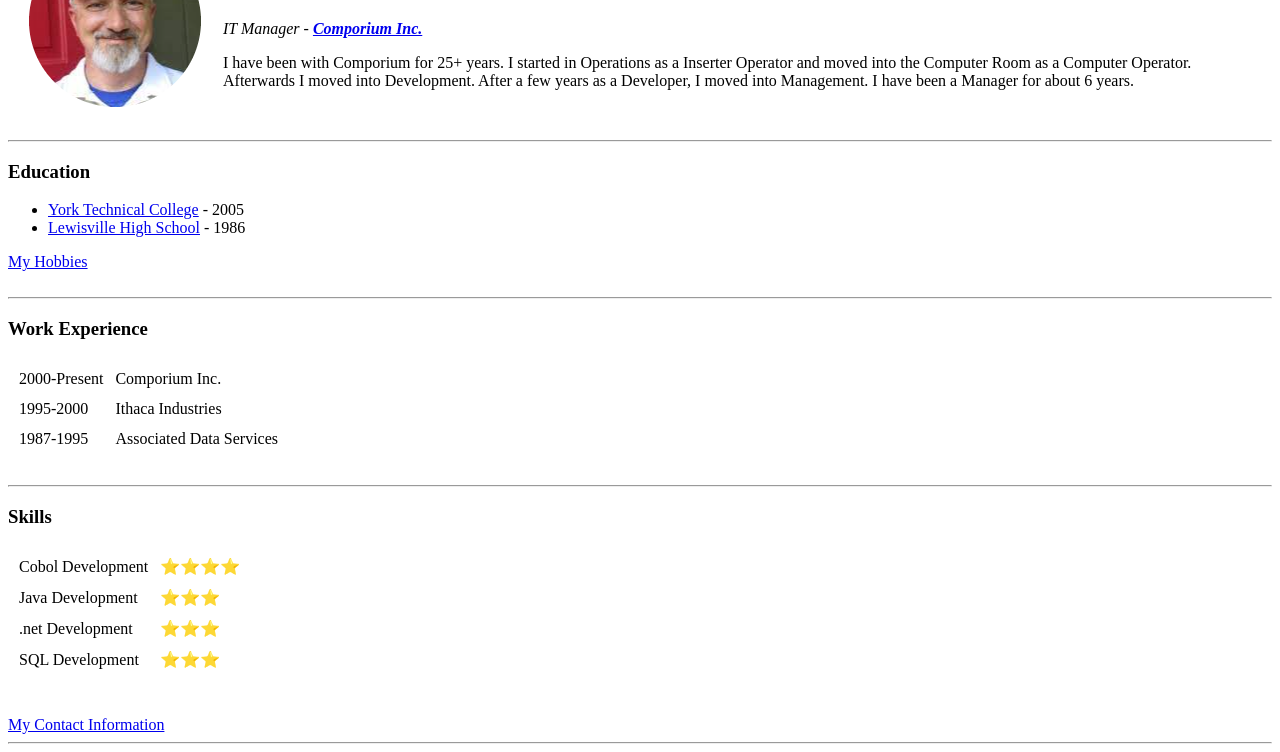
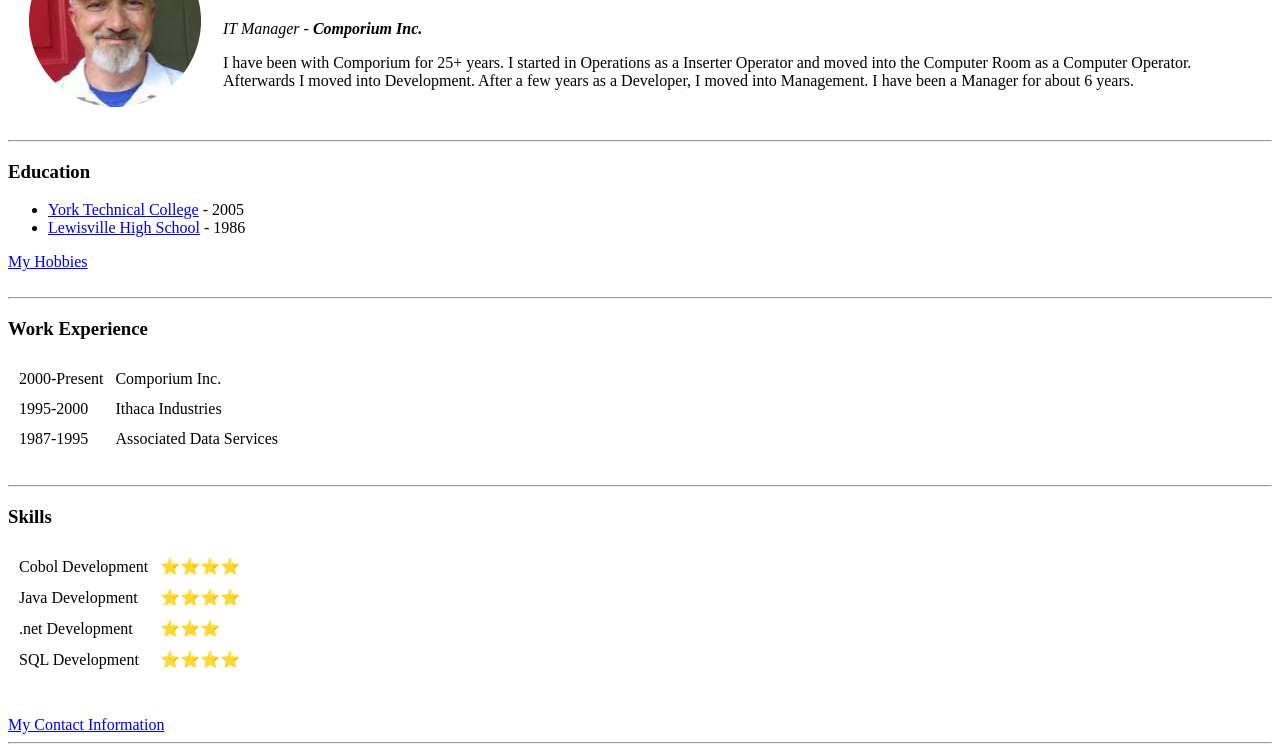
Before and after one commit to JoWesTaylor/wt, a plain HTML site: page index.html in a window 1280 px wide. Shown: the part 94-846 px from the top of the page. Drawn offline with Linux system fonts and the light colour scheme.

Commit message:
Update index.html

```diff
--- a/index.html
+++ b/index.html
@@ -4,6 +4,8 @@
 <head>
   <meta charset="utf-8">
   <title>Wes Personal Site</title>
+  <link rel="stylesheet" href="css/styles.css">
+
 </head>
 
 <body>
@@ -14,7 +16,7 @@
       </td>
       <td>
         <h1>John W Taylor</h1>
-        <p><em>IT Manager - <strong><a href="https://www.comporium.com">Comporium Inc.</a></strong></em></p>
+        <p><em>IT Manager - <strong>Comporium Inc.</strong></em></p>
         <p>I have been with Comporium for 25+ years. I started in Operations as a Inserter Operator and moved into the Computer
           Room as a Computer Operator. Afterwards I moved into Development. After a few years as a Developer, I moved into Management.
           I have been a Manager for about 6 years.</p>
@@ -70,7 +72,7 @@
     </tr>
     <tr>
       <td>Java Development</td>
-      <td>⭐⭐⭐</td>
+      <td>⭐⭐⭐⭐</td>
     </tr>
     <tr>
       <td>.net Development</td>
@@ -78,7 +80,7 @@
     </tr>
     <tr>
       <td>SQL Development</td>
-      <td>⭐⭐⭐</td>
+      <td>⭐⭐⭐⭐</td>
     </tr>
   </table>
   <br>
```
